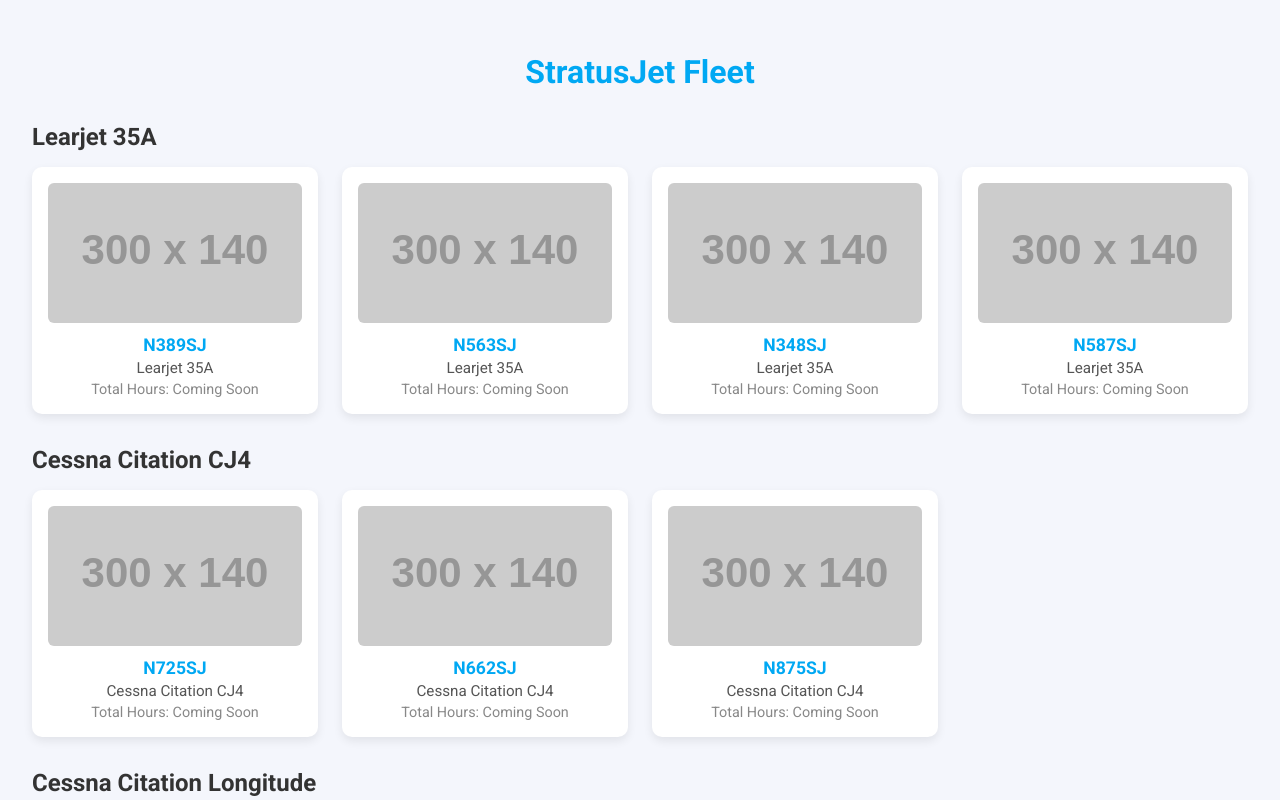
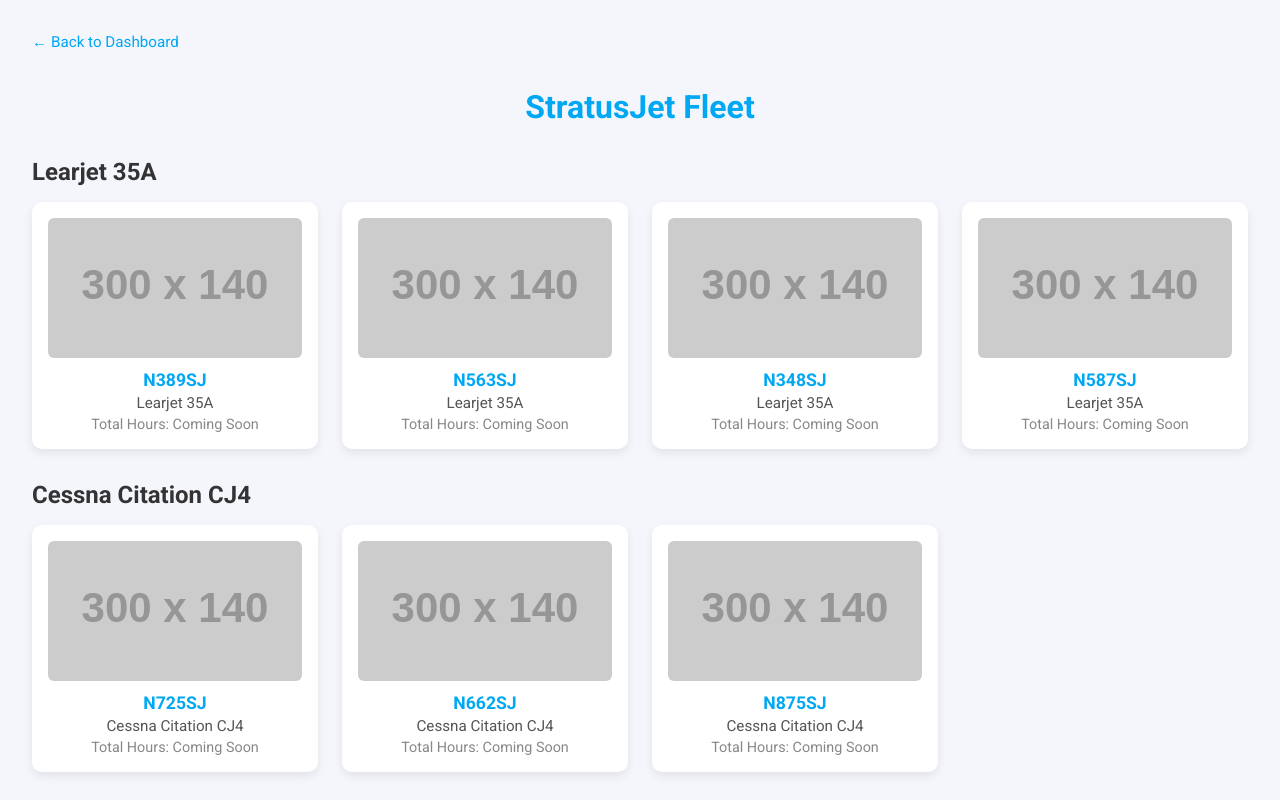
Before and after one commit to elevemplar/va, a plain HTML site: page fleet.html in a window 1280 px wide. Shown: the top 800 px of the page. Drawn offline with Linux system fonts and the light colour scheme; placeholder pictures from the web are drawn by us.

Commit message:
Update fleet.html

```diff
--- a/fleet.html
+++ b/fleet.html
@@ -11,6 +11,19 @@
       font-family: 'Roboto', sans-serif;
       background-color: #f4f6fc;
       padding: 2rem;
+    }
+
+    a.back-link {
+      display: inline-block;
+      margin-bottom: 1rem;
+      font-size: 0.95rem;
+      color: #00a8f3;
+      text-decoration: none;
+      font-weight: 500;
+    }
+
+    a.back-link:hover {
+      text-decoration: underline;
     }
 
     h1 {
@@ -70,6 +83,7 @@
   </style>
 </head>
 <body>
+  <a href="dashboard.html" class="back-link">← Back to Dashboard</a>
   <h1>StratusJet Fleet</h1>
 
   <h2>Learjet 35A</h2>
```
